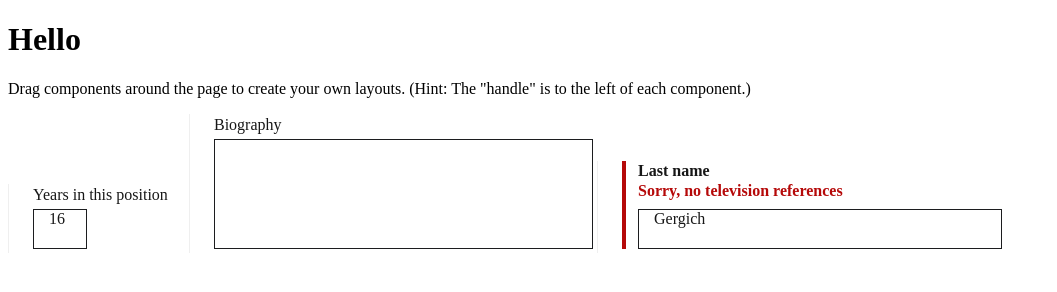
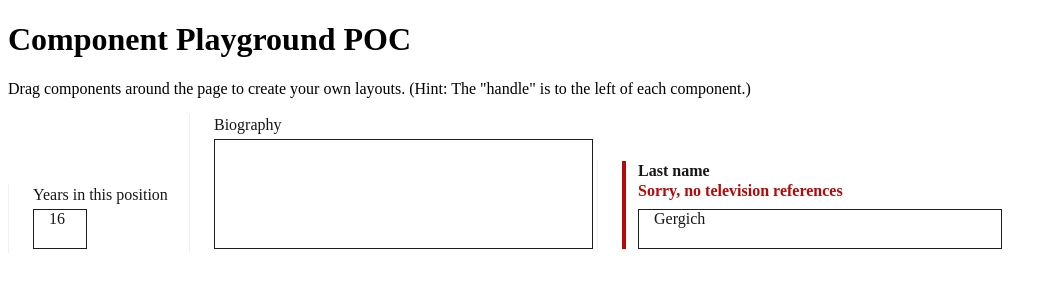
Before and after one commit to pglevy/comp-playground-poc, a plain HTML site: page index.html in a window 1280 px wide. Shown: the whole page, without its empty margins (0-1057 px from the left). Drawn offline with nearby package versions, Linux system fonts and the light colour scheme.

Commit message:
Update index.html

```diff
--- a/index.html
+++ b/index.html
@@ -13,7 +13,7 @@ div {
 </style>
 </head>
 <body>
-  <h1>Hello</h1>
+  <h1>Component Playground POC</h1>
   <p>Drag components around the page to create your own layouts. (Hint: The "handle" is to the left of each component.)</p>
   <div class="object">
       <object id="text-input" data="text-input.svg" type="image/svg+xml" disabled></object>
```
